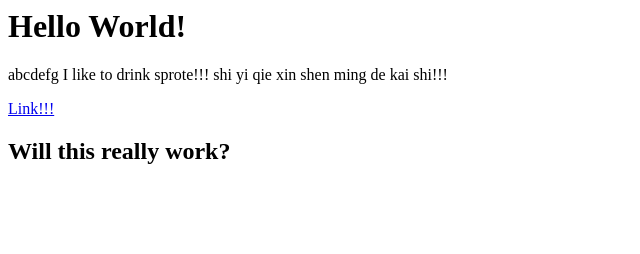
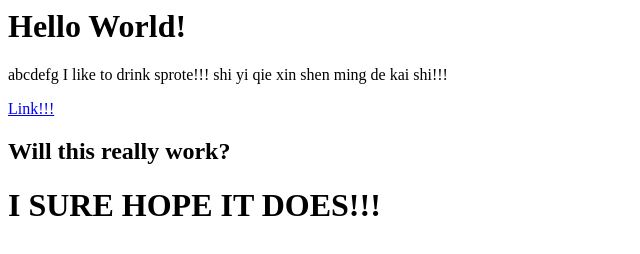
Before and after one commit to Emeraldong/MyFirstWeb, a plain HTML site: page public/index.html in a window 1280 px wide. Shown: the whole page, without its empty margins (0-640 px from the left). Drawn offline with Linux system fonts and the light colour scheme.

Commit message:
Update index.html

```diff
--- a/public/index.html
+++ b/public/index.html
@@ -13,3 +13,4 @@
 </p>
 
 <h2>Will this really work?</h2>
+<h1>I SURE HOPE IT DOES!!!</h1>
```
